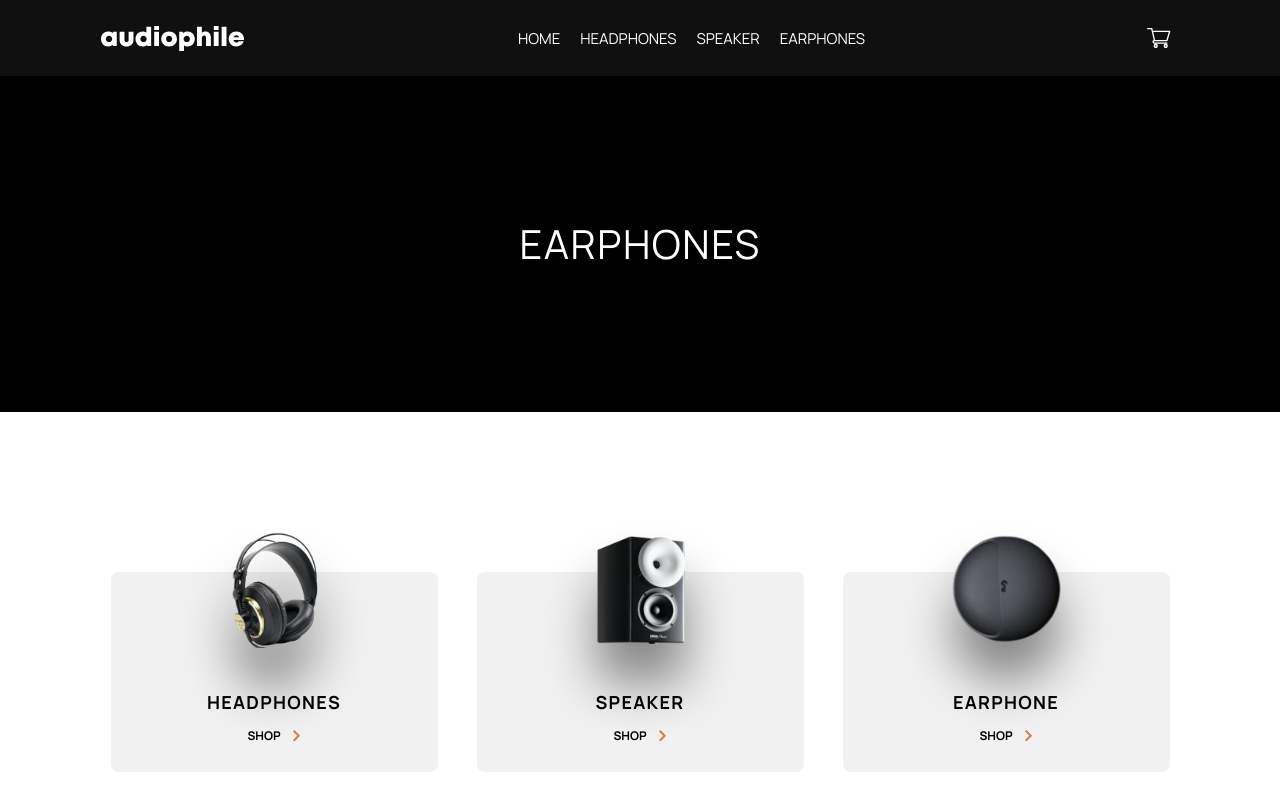
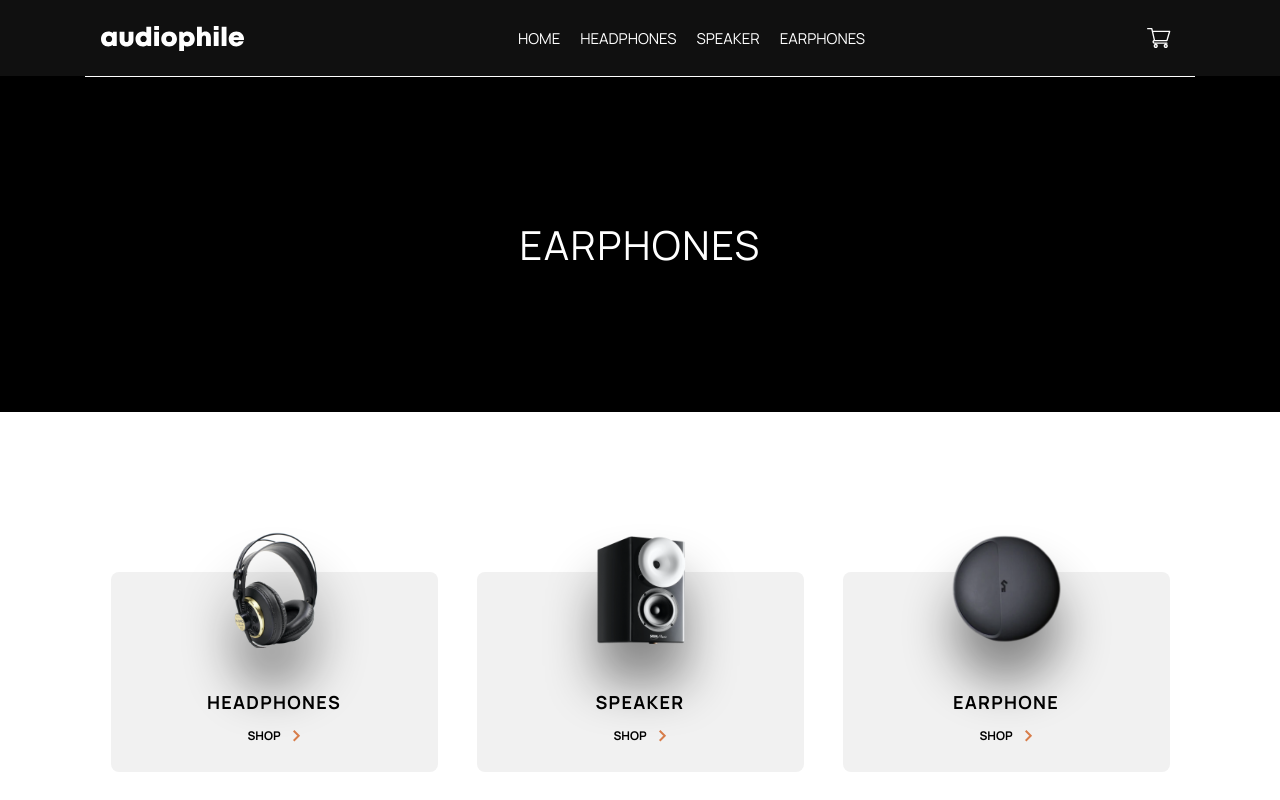
Before and after one commit to EssienJoy/audiophile, a Next.js app: page /category/ear-phone in a window 1280 px wide. Shown: the top 800 px of the page. Built offline with nearby package versions, Linux system fonts and the light colour scheme; no server answers.

Commit message:
chaged landing page thin boorder position

```diff
--- a/src/app/_components/Home.jsx
+++ b/src/app/_components/Home.jsx
@@ -13,7 +13,7 @@ function Home() {
 				alt='HEADPHONES'
 			/>
 
-			<section className='border border-solid border-t-primary-white max-w-[var(--container-max)] mx-auto h-full flex items-center relative z-10 px-[var(--spacing-main)] '>
+			<section className='border-t border-solid border-t-primary-white max-w-[var(--container-max)] mx-auto h-full flex items-center relative z-10 px-[var(--spacing-main)] '>
 				<div className='flex flex-col items-center md:items-start w-full gap-5 sm:gap-7 md:w-[50%]    text-primary-white '>
 					<p className='text-sm tracking-[10px]  font-normal text-center md:text-left'>
 						NEW PRODUCT
--- a/src/app/_ui/HeroCategory.jsx
+++ b/src/app/_ui/HeroCategory.jsx
@@ -1,7 +1,7 @@
 function HeroCategory({ text }) {
 	return (
 		<section className=' bg-primary-black text-primary-white'>
-			<div className='max-w-[var(--container-max)] mx-auto px-[var(--spacing-main)] grid place-items-center h-[336px]'>
+			<div className='border-t border-solid border-t-primary-white  max-w-[var(--container-max)] mx-auto px-[var(--spacing-main)] grid place-items-center h-[336px]'>
 				<h1 className='text-size-h2 tracking-h2 leading-h2 uppercase'>
 					{text}
 				</h1>
```
